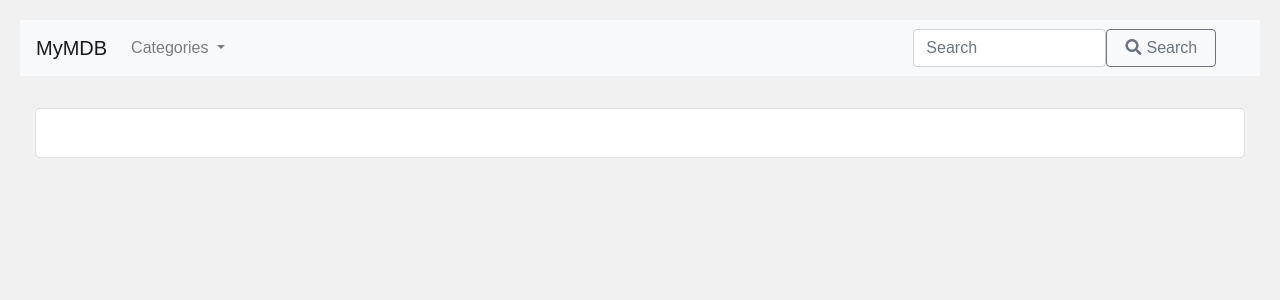
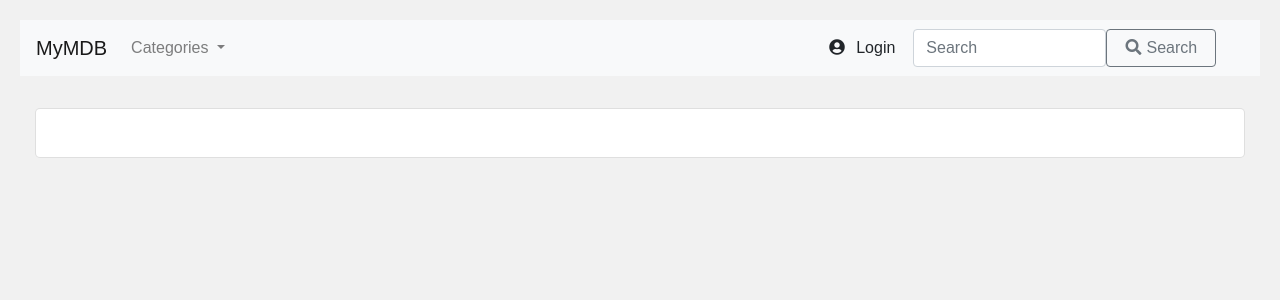
Before and after one commit to Alho77/myMDB, a Django app: template templates/layout.html in a window 1280 px wide. Shown: the top 300 px of the page. Run offline with Django 3.2, Linux system fonts and the light colour scheme; the template is opened without the code that fills it, so the values that code supplies are empty.

Commit message:
update login btn action

```diff
--- a/templates/includes/navbar.html
+++ b/templates/includes/navbar.html
@@ -21,16 +21,16 @@
             </li>
         </ul>
         {# Login/Logout button #}
-        {% comment %} <a type="button" class="btn btn-link" style="margin-right: 5px;"
-            href="{% if not user.is_authenticated %}
-                {% url 'members:login' %}
+        <a type="button" class="btn btn-link" style="margin-right: 5px;" id="login-modal-btn"
+            {% if not user.is_authenticated %}
+                data-url="{% url 'users:login' %}"
             {% else %}
-                {% url 'members:logout' %}
-            {% endif %}">
+                href="{% url 'users:logout' %}"
+            {% endif %}>
             {# icon #}
             <i class="fas fa-user-circle" style="margin-right: 7px"></i>
             {% if not user.is_authenticated %}Login{% else %}{{ user.username }}{% endif %}
-        </a> {% endcomment %}
+        </a>
         {# Search form #}
         <form method="GET" action="" class="form-inline my-2 my-lg-0">
             <input class="form-control col-sm-7" type="search" placeholder="Search" name="q">
```
